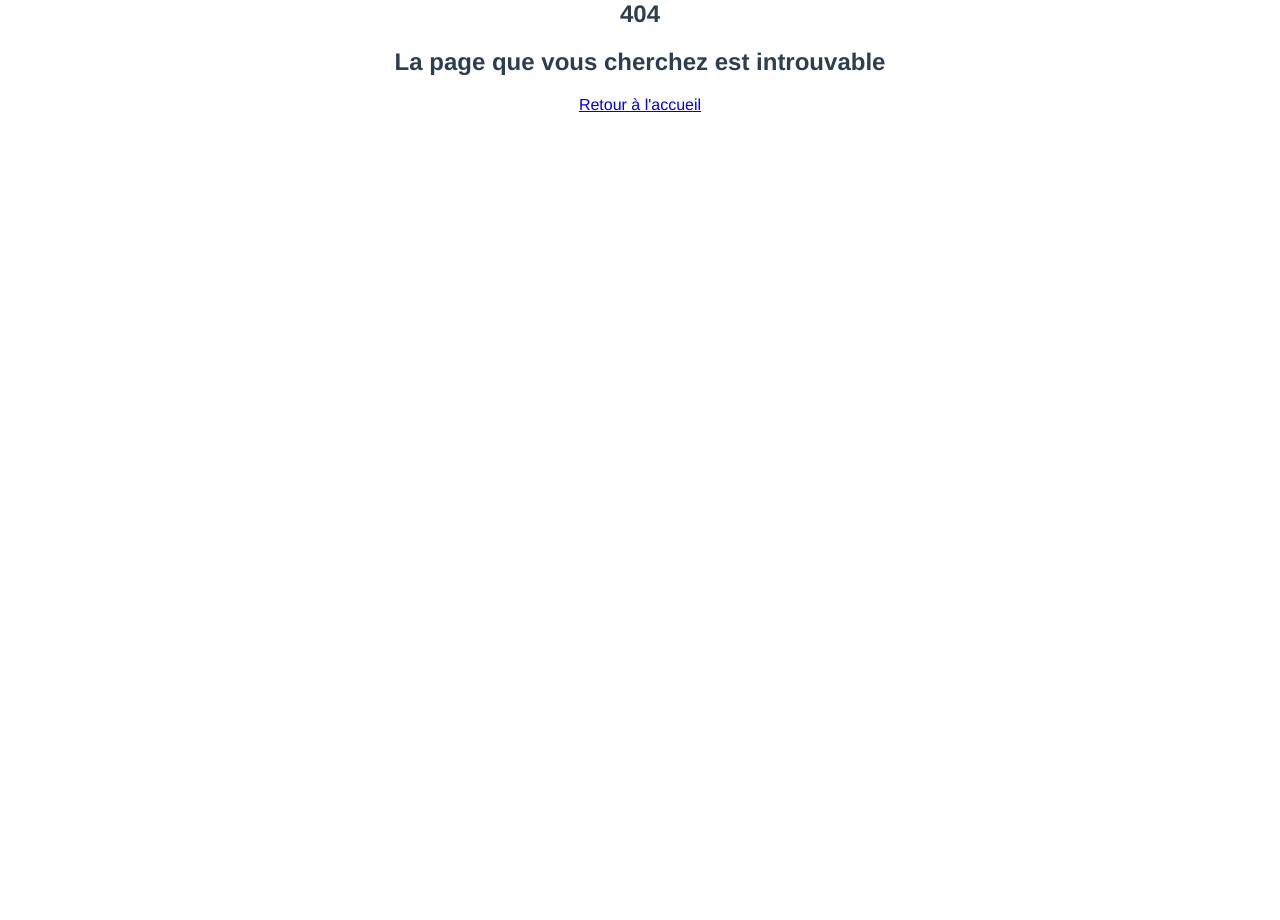
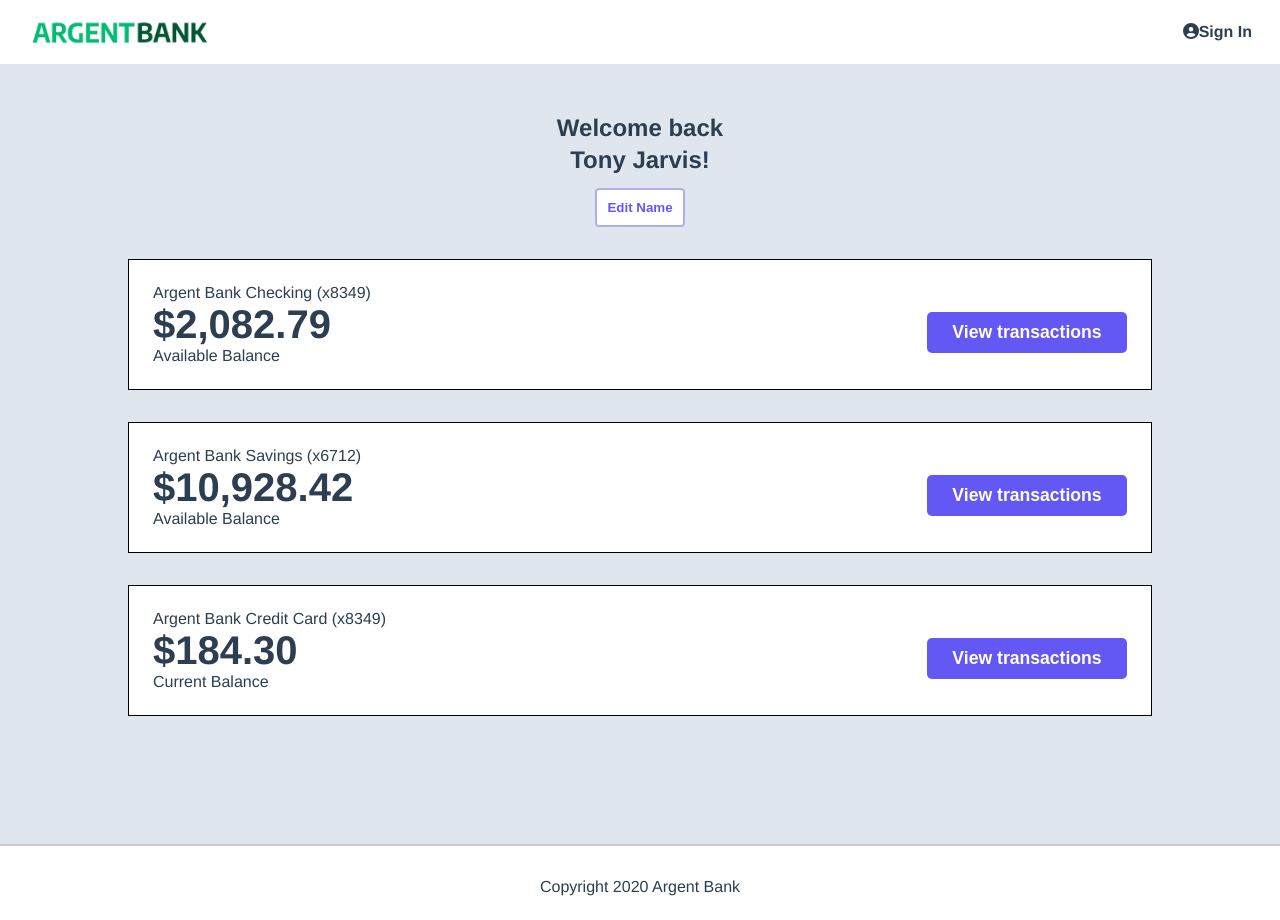
Before and after one commit to Pectorel/oc-projet-13, a React (Vite) app: page /profile/1 in a window 1280 px wide. Before the commit this address had no page. Before the commit the page ends 800 px from the top, so only its background shows below. Built offline with nearby package versions, Linux system fonts and the light colour scheme.

Commit message:
Add Profile Page

```diff
--- a/src/assets/style/index.css
+++ b/src/assets/style/index.css
@@ -255,17 +255,28 @@ h1{
     flex: 1;
 }
 
+#profile{
+    background: #DFE6ED;
+    padding: 3rem 0 6rem;
+}
+
 .edit-button {
-    border-color: #00bc77;
-    background-color: #00bc77;
-    color: #fff;
+    margin-top: .85rem;
+    border-radius: 4px;
+    border: 2px solid #B0B0F0;
+    background-color: #fff;
+    color: #6458F5;
     font-weight: bold;
     padding: 10px;
+    cursor: pointer;
 }
 
 .header {
-    color: #fff;
     margin-bottom: 2rem;
+
+    & h1{
+        line-height: 1.30;
+    }
 }
 
 .transaction-button {
@@ -275,9 +286,11 @@ h1{
     font-size: 1.1rem;
     font-weight: bold;
     margin-top: 1rem;
-    border-color: #00bc77;
-    background-color: #00bc77;
+    border-color: transparent;
+    border-radius: 5px;
+    background-color: #6458F5;
     color: #fff;
+    cursor: pointer;
 }
 
 @media (min-width: 720px) {
--- /dev/null
+++ b/src/routes/Profile.jsx
@@ -0,0 +1,47 @@
+function Profile() {
+  return (
+    <section id="profile">
+      <div className="header">
+        <h1>
+          Welcome back
+          <br />
+          Tony Jarvis!
+        </h1>
+        <button className="edit-button">Edit Name</button>
+      </div>
+      <h2 className="sr-only">Accounts</h2>
+      <section className="account">
+        <div className="account-content-wrapper">
+          <h3 className="account-title">Argent Bank Checking (x8349)</h3>
+          <p className="account-amount">$2,082.79</p>
+          <p className="account-amount-description">Available Balance</p>
+        </div>
+        <div className="account-content-wrapper cta">
+          <button className="transaction-button">View transactions</button>
+        </div>
+      </section>
+      <section className="account">
+        <div className="account-content-wrapper">
+          <h3 className="account-title">Argent Bank Savings (x6712)</h3>
+          <p className="account-amount">$10,928.42</p>
+          <p className="account-amount-description">Available Balance</p>
+        </div>
+        <div className="account-content-wrapper cta">
+          <button className="transaction-button">View transactions</button>
+        </div>
+      </section>
+      <section className="account">
+        <div className="account-content-wrapper">
+          <h3 className="account-title">Argent Bank Credit Card (x8349)</h3>
+          <p className="account-amount">$184.30</p>
+          <p className="account-amount-description">Current Balance</p>
+        </div>
+        <div className="account-content-wrapper cta">
+          <button className="transaction-button">View transactions</button>
+        </div>
+      </section>
+    </section>
+  );
+}
+
+export default Profile;
```
Also changed, not shown: src/routes.jsx (+17 -0 lines).
